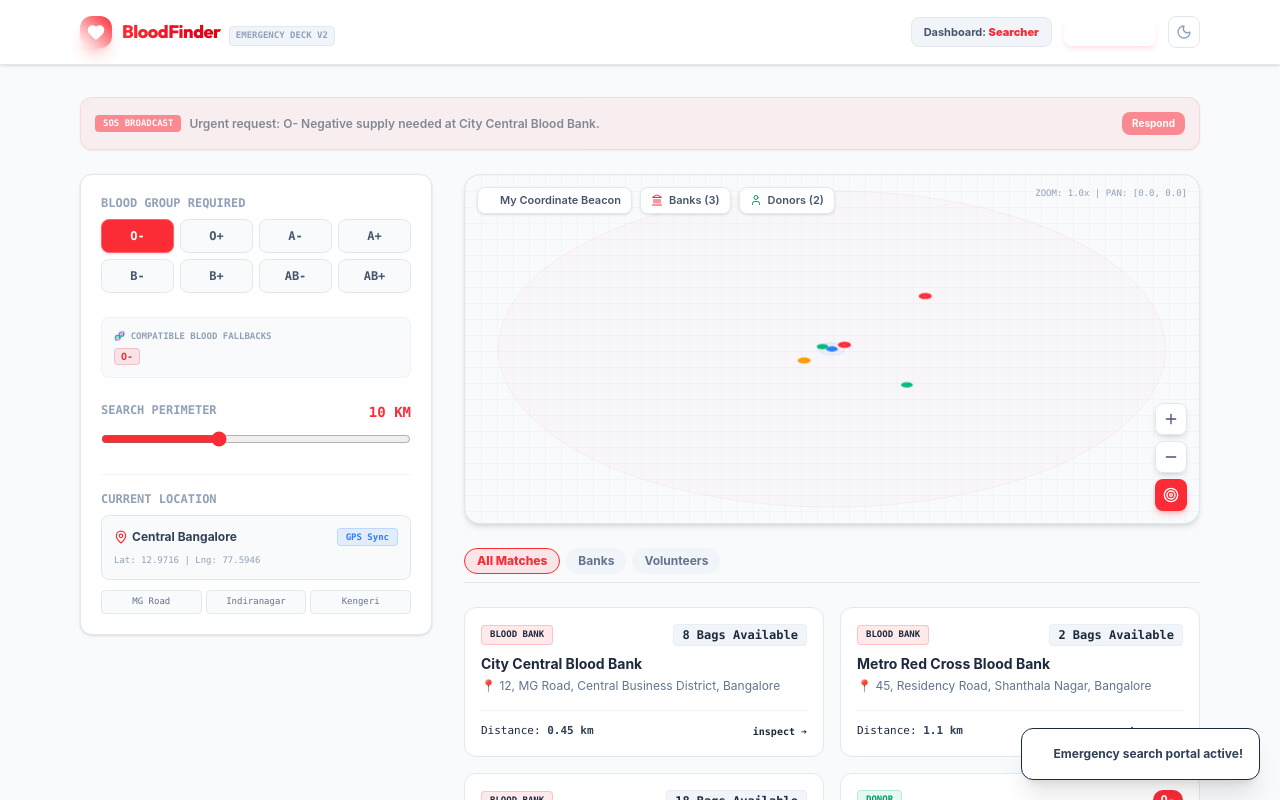
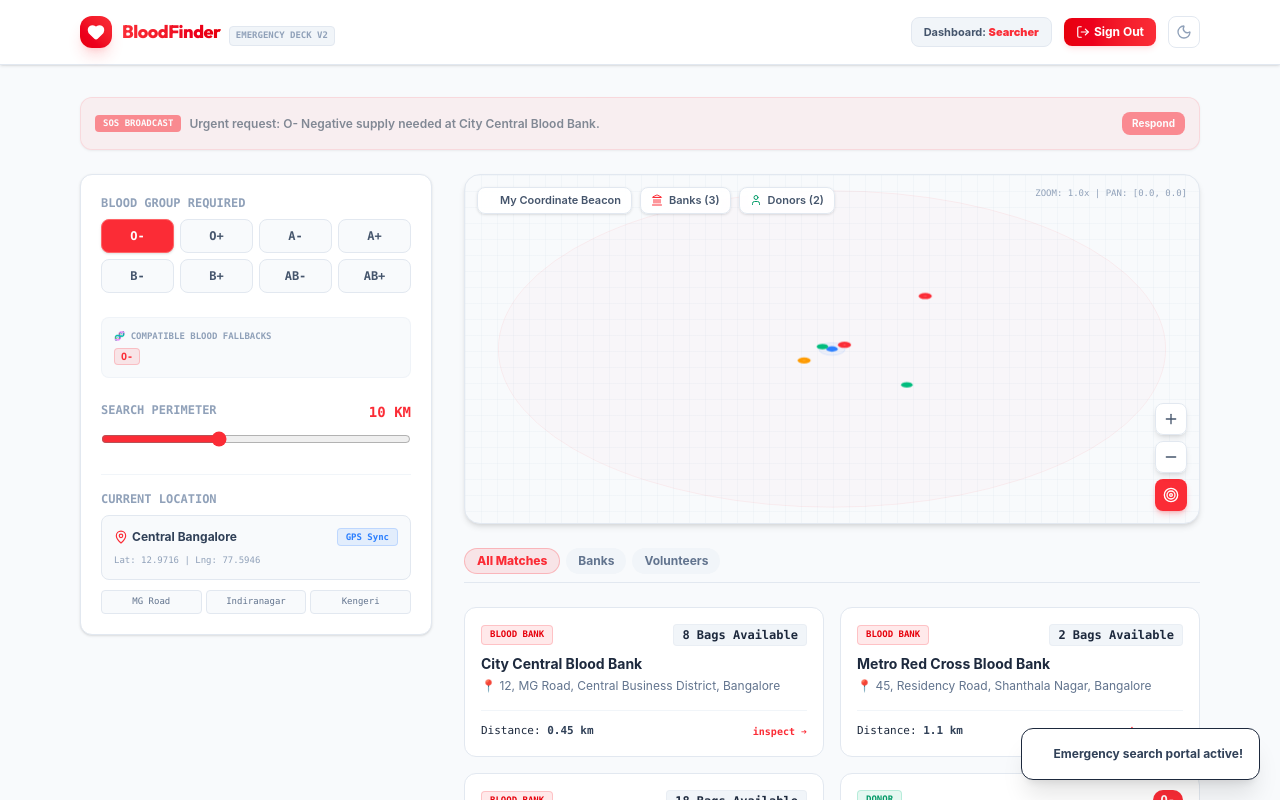
Before and after one commit to vageeshmathad/BloodConnect, a React (Vite) app in the folder client/: page / in a window 1280 px wide. Both pictures are taken after a click on the button "Active Radar Search". Shown: the top 800 px of the page. Built offline with nearby package versions, Linux system fonts and the light colour scheme.

Commit message:
UI: Refactor button gradients and replace non-standard Tailwind typos to restore crisp text contrast

```diff
--- a/client/src/App.jsx
+++ b/client/src/App.jsx
@@ -742,7 +742,7 @@ export default function App() {
               window.scrollTo({ top: 0, behavior: 'smooth' });
             }}
             className="flex items-center gap-2.5 group text-left cursor-pointer">
-            <div className="w-8 h-8 rounded-xl bg-gradient-to-tr from-red-655 to-red-500 flex items-center justify-center shadow-lg shadow-red-500/20 group-hover:scale-105 transition-transform">
+            <div className="w-8 h-8 rounded-xl bg-gradient-to-tr from-red-600 to-red-500 flex items-center justify-center shadow-lg shadow-red-500/20 group-hover:scale-105 transition-transform">
               <Heart className="w-4.5 h-4.5 text-white fill-white" />
             </div>
             <div>
@@ -769,7 +769,7 @@ export default function App() {
                   setIsLoggedIn(true);
                   triggerToast("Emergency search portal active!", "success");
                 }}
-                className="flex items-center gap-1 hover:text-red-505 transition-colors cursor-pointer text-red-550 dark:text-red-400">
+                className="flex items-center gap-1 hover:text-red-500 transition-colors cursor-pointer text-red-600 dark:text-red-400">
                 <Search className="w-3.5 h-3.5" />
                 Active Radar Search
               </button>
@@ -785,7 +785,7 @@ export default function App() {
                 </span>
                 <button
                   onClick={handleLogout}
-                  className="text-xs bg-gradient-to-r from-red-655 to-red-555 hover:from-red-500 hover:to-red-650 text-white px-3 py-1.5 rounded-lg font-bold flex items-center gap-1 shadow-md shadow-red-500/10 transition-all cursor-pointer">
+                  className="text-xs bg-gradient-to-r from-red-600 to-red-500 hover:from-red-500 hover:to-red-600 text-white px-3 py-1.5 rounded-lg font-bold flex items-center gap-1 shadow-md shadow-red-500/10 transition-all cursor-pointer">
                   <LogOut className="w-3.5 h-3.5" />
                   Sign Out
                 </button>
@@ -861,7 +861,7 @@ export default function App() {
                       setIsLoggedIn(true);
                       triggerToast("Emergency search portal active!", "success");
                     }}
-                    className="w-full sm:w-auto px-6 py-3.5 bg-gradient-to-r from-red-650 to-red-500 hover:from-red-555 hover:to-red-600 text-white font-black text-xs rounded-xl shadow-lg shadow-red-500/25 hover:shadow-red-500/35 transform hover:-translate-y-0.5 active:translate-y-0 transition-all flex items-center justify-center gap-2 cursor-pointer uppercase tracking-wider">
+                    className="w-full sm:w-auto px-6 py-3.5 bg-gradient-to-r from-red-600 to-red-500 hover:from-red-500 hover:to-red-600 text-white font-black text-xs rounded-xl shadow-lg shadow-red-500/25 hover:shadow-red-500/35 transform hover:-translate-y-0.5 active:translate-y-0 transition-all flex items-center justify-center gap-2 cursor-pointer uppercase tracking-wider">
                     <Search className="w-4.5 h-4.5" />
                     SOS Radar Lookup (No Login)
                   </button>
@@ -1078,7 +1078,7 @@ export default function App() {
           <section ref={registerSectionRef} className="max-w-2xl mx-auto px-4 py-8">
             <div className="bg-white dark:bg-[#111625] border border-slate-250 dark:border-slate-800 p-6 md:p-8 rounded-3xl shadow-xl transition-all relative overflow-hidden">
 
-              <div className="absolute top-0 left-0 right-0 h-1 bg-gradient-to-r from-red-655 to-red-500" />
+              <div className="absolute top-0 left-0 right-0 h-1 bg-gradient-to-r from-red-600 to-red-500" />
 
               {/* Header Title */}
               <div className="text-center space-y-2 mb-8">
@@ -1401,7 +1401,7 @@ export default function App() {
                       </button>
                       <button
                         type="submit"
-                        className="w-full py-2.5 bg-gradient-to-r from-red-655 to-red-500 hover:from-red-500 hover:to-red-600 text-white font-extrabold text-xs rounded-xl shadow-lg shadow-red-500/10 cursor-pointer uppercase tracking-wider flex items-center justify-center gap-1.5 font-mono">
+                        className="w-full py-2.5 bg-red-600 hover:bg-red-700 text-white font-extrabold text-xs rounded-xl shadow-lg shadow-red-600/20 cursor-pointer uppercase tracking-wider flex items-center justify-center gap-1.5 font-mono">
                         <Check className="w-4 h-4" />
                         Register Now
                       </button>
@@ -1539,7 +1539,7 @@ export default function App() {
                     </div>
 
                     {(activeLoginType === 'donor' ? donorLoginError : adminLoginError) && (
-                      <p className="text-xs text-red-655 bg-red-50 dark:bg-red-955/20 p-2.5 rounded-lg border border-red-200 dark:border-red-900 font-bold font-mono">
+                      <p className="text-xs text-red-605 bg-red-50 dark:bg-red-955/20 p-2.5 rounded-lg border border-red-200 dark:border-red-900 font-bold font-mono">
                         ⚠️ {activeLoginType === 'donor' ? donorLoginError : adminLoginError}
                       </p>
                     )}
@@ -1678,7 +1678,7 @@ export default function App() {
                           onClick={() => setSearchType(type)}
                           className={`px-3 py-1 text-xs font-bold rounded-full capitalize cursor-pointer transition-all ${
                             searchType === type
-                              ? 'bg-red-500/10 text-red-500 border border-red-505/25 font-extrabold'
+                              ? 'bg-red-500/10 text-red-500 border border-red-500/25 font-extrabold'
                               : 'bg-slate-100 dark:bg-slate-900 text-slate-500 hover:text-slate-700'
                           }`}>
                           {type === 'all' ? 'All Matches' : type === 'banks' ? 'Banks' : 'Volunteers'}
@@ -1705,7 +1705,7 @@ export default function App() {
                               className="p-4 bg-white dark:bg-[#111625] border border-slate-200 dark:border-slate-800 rounded-xl hover:bg-slate-100/60 dark:hover:bg-slate-800/80 transition-all flex flex-col justify-between cursor-pointer select-none group">
                               <div>
                                 <div className="flex justify-between items-center gap-2 mb-2">
-                                  <span className="px-2 py-0.5 bg-red-500/10 text-[9px] font-bold uppercase text-red-550 border border-red-500/20 rounded font-mono">
+                                  <span className="px-2 py-0.5 bg-red-500/10 text-[9px] font-bold uppercase text-red-600 border border-red-500/20 rounded font-mono">
                                     Blood Bank
                                   </span>
                                   <span className="text-xs bg-slate-100 dark:bg-slate-900 px-2 py-0.5 rounded font-mono text-slate-750 dark:text-slate-355 font-bold border border-slate-200/50 dark:border-slate-800">
@@ -1718,7 +1718,7 @@ export default function App() {
 
                               <div className="mt-4 pt-3 border-t border-slate-100 dark:border-slate-800/80 flex items-center justify-between text-[11px] text-slate-450 dark:text-slate-400 font-mono">
                                 <span>Distance: <b className="text-slate-700 dark:text-slate-300">{bank.distance} km</b></span>
-                                <span className="text-[10px] text-red-555 font-bold hover:underline flex items-center gap-0.5">
+                                <span className="text-[10px] text-red-500 font-bold hover:underline flex items-center gap-0.5">
                                   inspect ➔
                                 </span>
                               </div>
@@ -1751,7 +1751,7 @@ export default function App() {
 
                               <div className="mt-4 pt-3 border-t border-slate-100 dark:border-slate-800/85 flex items-center justify-between text-[11px] text-slate-455 dark:text-slate-400 font-mono">
                                 <span>Distance: <b className="text-slate-700 dark:text-slate-300">{donor.distance} km</b></span>
-                                <span className="text-[10px] text-red-555 font-bold hover:underline flex items-center gap-0.5 font-mono">
+                                <span className="text-[10px] text-red-500 font-bold hover:underline flex items-center gap-0.5 font-mono">
                                   inspect ➔
                                 </span>
                               </div>
@@ -1770,12 +1770,12 @@ export default function App() {
                 <div className="fixed inset-0 bg-slate-950/65 backdrop-blur-sm z-50 flex items-center justify-center p-4 animate-in fade-in duration-200">
                   <div className="bg-white dark:bg-[#111625] border border-slate-200 dark:border-slate-800 rounded-2xl shadow-2xl max-w-lg w-full p-6 relative overflow-hidden animate-in zoom-in-95 duration-200 font-sans transition-colors">
 
-                    <button onClick={() => setSelectedResultCard(null)} className="absolute top-4 right-4 text-slate-400 hover:text-slate-650 cursor-pointer">
+                    <button onClick={() => setSelectedResultCard(null)} className="absolute top-4 right-4 text-slate-400 hover:text-slate-600 cursor-pointer">
                       <X className="w-5 h-5" />
                     </button>
 
                     <span className={`inline-flex items-center px-2 py-0.5 rounded text-[9px] font-black uppercase tracking-wider mb-2.5 ${
-                      selectedResultCard.type === 'bloodbank' ? 'bg-red-505/10 text-red-500 border border-red-500/20' : 'bg-emerald-500/10 text-emerald-600 border border-emerald-500/20'
+                      selectedResultCard.type === 'bloodbank' ? 'bg-red-500/10 text-red-500 border border-red-500/20' : 'bg-emerald-500/10 text-emerald-600 border border-emerald-500/20'
                     }`}>
                       {selectedResultCard.type === 'bloodbank' ? 'Blood Bank' : 'Emergency Voluntary Donor'}
                     </span>
@@ -1799,7 +1799,7 @@ export default function App() {
                           </div>
                           <div>
                             <span className="block text-[9px] text-slate-400 font-bold uppercase">Blood Category</span>
-                            <b className="text-red-505 dark:text-red-400">{selectedResultCard.bloodGroup}</b>
+                            <b className="text-red-500 dark:text-red-400">{selectedResultCard.bloodGroup}</b>
                           </div>
                           <div>
                             <span className="block text-[9px] text-slate-400 font-bold uppercase">Last Donated Date</span>
@@ -1872,7 +1872,7 @@ export default function App() {
                           href={`https://www.google.com/maps/dir/?api=1&destination=${selectedResultCard.latitude},${selectedResultCard.longitude}`}
                           target="_blank" rel="noreferrer"
                           className="w-full py-2.5 px-4 bg-white dark:bg-slate-800 border border-slate-200 dark:border-slate-700 text-slate-700 dark:text-slate-300 font-bold rounded-xl transition-all text-center flex items-center justify-center gap-1.5 cursor-pointer hover:border-slate-350">
-                          <Navigation className="w-4 h-4 text-red-505" />
+                          <Navigation className="w-4 h-4 text-red-500" />
                           Route ({selectedResultCard.distance} km)
                         </a>
                       </div>
@@ -2016,7 +2016,7 @@ export default function App() {
                         onChange={(e) => setNewBankForm({ ...newBankForm, name: e.target.value })}
                         className={`w-full bg-slate-50 dark:bg-slate-900 border ${validationErrors.bankName ? 'border-red-400' : 'border-slate-200 dark:border-slate-800'} rounded-lg px-3 py-2 text-xs outline-none text-slate-750 dark:text-slate-200`}
                       />
-                      {validationErrors.bankName && <p className="text-[9px] text-red-550 mt-1">{validationErrors.bankName}</p>}
+                      {validationErrors.bankName && <p className="text-[9px] text-red-500 mt-1">{validationErrors.bankName}</p>}
                     </div>
 
                     <div className="grid grid-cols-2 gap-4">
@@ -2028,7 +2028,7 @@ export default function App() {
                           onChange={(e) => setNewBankForm({ ...newBankForm, contactNumber: e.target.value })}
                           className={`w-full bg-slate-50 dark:bg-slate-900 border ${validationErrors.bankPhone ? 'border-red-400' : 'border-slate-200 dark:border-slate-800'} rounded-lg px-3 py-2 text-xs outline-none text-slate-750 dark:text-slate-200`}
                         />
-                        {validationErrors.bankPhone && <p className="text-[9px] text-red-550 mt-1">{validationErrors.bankPhone}</p>}
+                        {validationErrors.bankPhone && <p className="text-[9px] text-red-500 mt-1">{validationErrors.bankPhone}</p>}
                       </div>
 
                       <div>
@@ -2039,7 +2039,7 @@ export default function App() {
                           onChange={(e) => setNewBankForm({ ...newBankForm, address: e.target.value })}
                           className={`w-full bg-slate-50 dark:bg-slate-900 border ${validationErrors.bankAddress ? 'border-red-400' : 'border-slate-200 dark:border-slate-800'} rounded-lg px-3 py-2 text-xs outline-none text-slate-750 dark:text-slate-200`}
                         />
-                        {validationErrors.bankAddress && <p className="text-[9px] text-red-550 mt-1">{validationErrors.bankAddress}</p>}
+                        {validationErrors.bankAddress && <p className="text-[9px] text-red-500 mt-1">{validationErrors.bankAddress}</p>}
                       </div>
                     </div>
 
```
